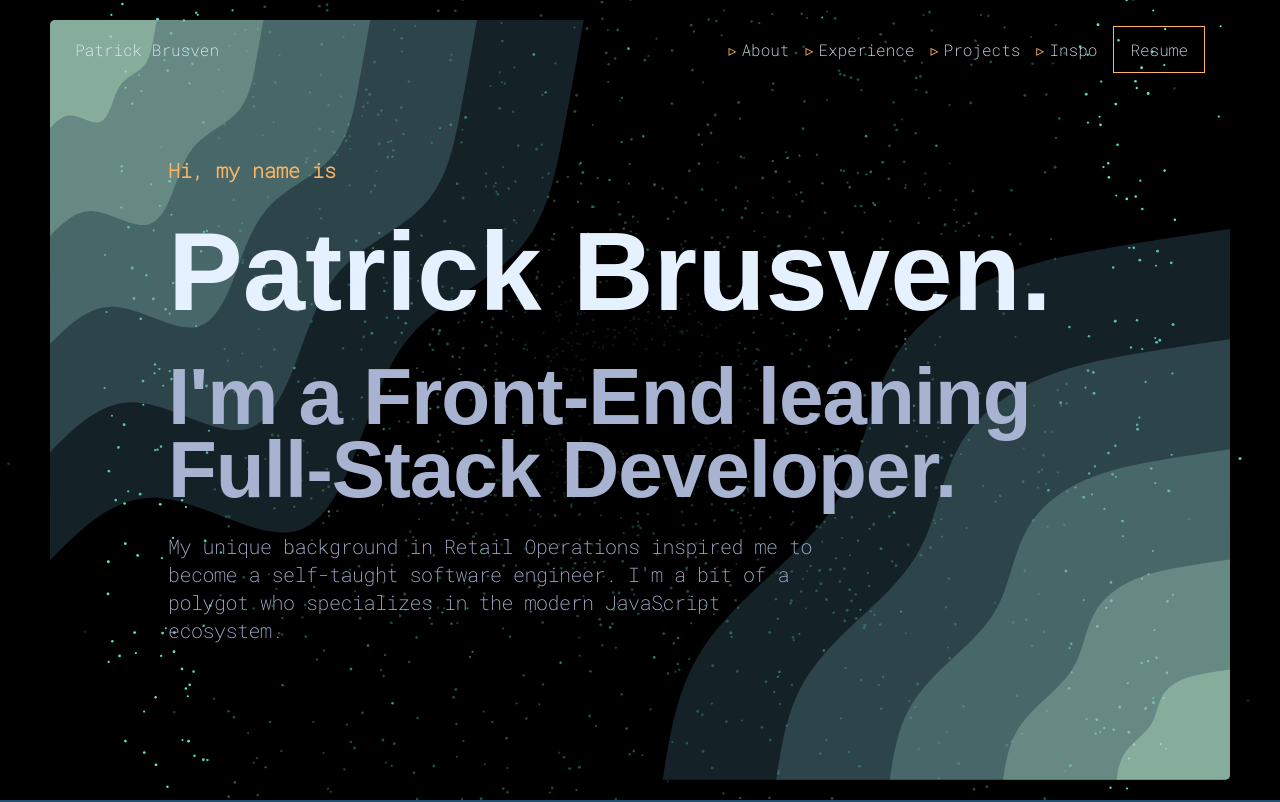
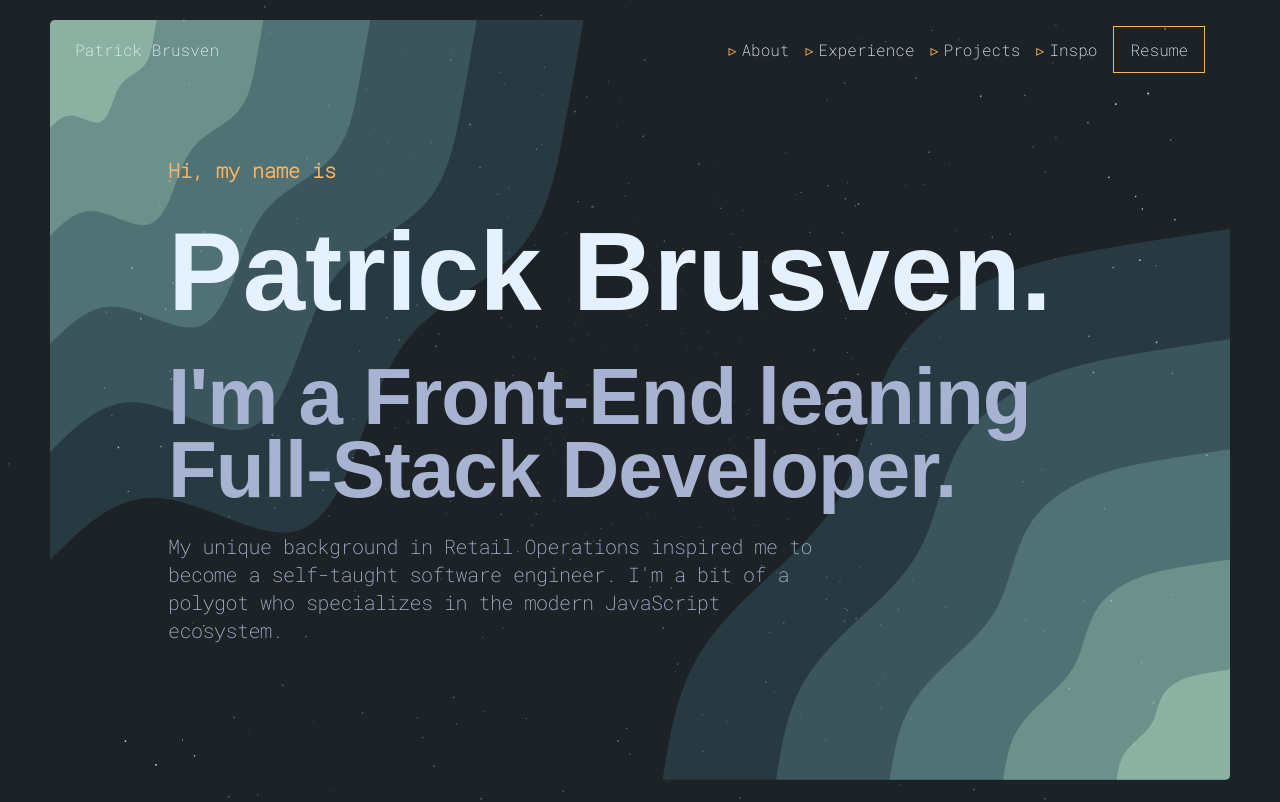
Before and after one commit to patrickbrusven/profile-v3, a React (Create React App) app: page / in a window 1280 px wide. Shown: the top 802 px of the page. Built offline with nearby package versions, Linux system fonts and the light colour scheme; a web font is replaced by a local one.

Commit message:
build particles once, global event listener to updated warp speed

```diff
--- a/src/App.js
+++ b/src/App.js
@@ -3,11 +3,21 @@ import NavBar from "./NavBar";
 import AboutSection from "./AboutSection";
 import ExperienceSection from "./ExperienceSection";
 import CanvasBackground from "./canvas/CanvasBackground";
+import { useEffect, useState } from "react";
 
 function App() {
+  const [isWarpSpeed, setIsWarpSpeed] = useState(false);
+
+  function toggleWarpSpeed() {
+    setIsWarpSpeed((current) => !current);
+  }
+
+  useEffect(() => {
+    window.addEventListener("click", toggleWarpSpeed);
+  }, []);
   return (
     <div className="App">
-      <CanvasBackground />
+      <CanvasBackground isWarpSpeed={isWarpSpeed} />
       <NavBar />
       <HeroSection />
       <div className="container">
--- a/src/App.scss
+++ b/src/App.scss
@@ -1,6 +1,7 @@
 :root {
   --easing: cubic-bezier(0.645, 0.045, 0.355, 1);
-  --darkBackground: #205072;
+  // --darkBackground: #205072;
+  --darkBackground: #1c2225;
   --darkist: #437285;
   --darker: #669498;
   --dark: #89b6ac;
@@ -25,7 +26,7 @@ body {
 .canvas-container {
   position: fixed;
   .canvas {
-    background-color: black;
+    background-color: var(--darkBackground);
   }
 }
 
--- a/src/canvas/CanvasBackground.jsx
+++ b/src/canvas/CanvasBackground.jsx
@@ -7,7 +7,7 @@ class Particle {
     this.countUpdate = 1;
     this.x = ctx.canvas.width / 2;
     this.y = ctx.canvas.height / 2;
-    this.size = Math.random() * 0.5 + 1;
+    this.size = Math.random() * 0.5 + 0.5;
     this.speedX = Math.random() * 3 - 1.5;
     this.speedY = Math.random() * 3 - 1.5;
     this.isClose = Math.random() < 0.35;
@@ -17,12 +17,13 @@ class Particle {
   }
 }
 
-function CanvasBackground({ isWarpSpeed = false }) {
+function CanvasBackground({ isWarpSpeed }) {
+  const PARTICLES_LENGTH = 500;
   const [particlesArray, setParticlesArray] = useState([]);
 
   function buildParticlesArray(ctx) {
     let arr = [];
-    for (let i = 0; i < 1000; i++) {
+    for (let i = 0; i < PARTICLES_LENGTH; i++) {
       arr.push(new Particle(ctx));
     }
     setParticlesArray((oldArr) => {
@@ -37,7 +38,7 @@ function CanvasBackground({ isWarpSpeed = false }) {
   }
 
   function draw(ctx, particle) {
-    ctx.fillStyle = `rgb(100,255,218, ${parseFloat(particle.opacityValue)})`;
+    ctx.fillStyle = `rgb(230, 241, 255, ${parseFloat(particle.opacityValue)})`;
     ctx.beginPath();
     ctx.arc(particle.x, particle.y, particle.size, 0, Math.PI * 2);
     ctx.fill();
--- a/src/canvas/CanvasBase.jsx
+++ b/src/canvas/CanvasBase.jsx
@@ -2,6 +2,7 @@ import { useRef, useEffect } from "react";
 
 function CanvasBase({ animate, buildParticlesArray }) {
   const canvasRef = useRef(null);
+  const buildParticlesCount = useRef(0);
 
   useEffect(() => {
     const canvas = canvasRef.current;
@@ -13,8 +14,10 @@ function CanvasBase({ animate, buildParticlesArray }) {
       canvas.width = window.innerWidth;
       canvas.height = window.innerHeight;
     });
-
-    buildParticlesArray(ctx);
+    if (buildParticlesCount.current === 0) {
+      buildParticlesArray(ctx);
+      buildParticlesCount.current += buildParticlesCount.current += 1;
+    }
   }, []);
 
   useEffect(() => {
```
